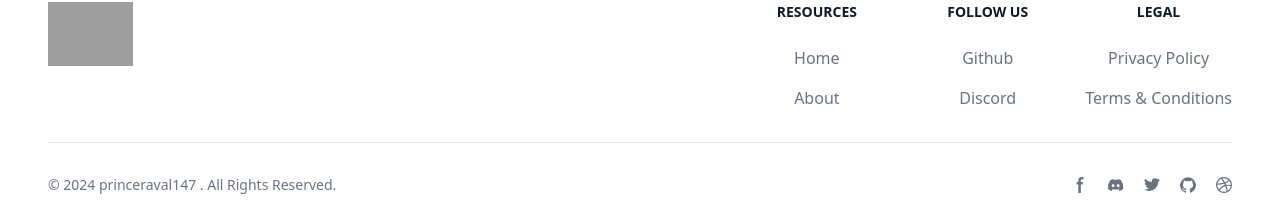
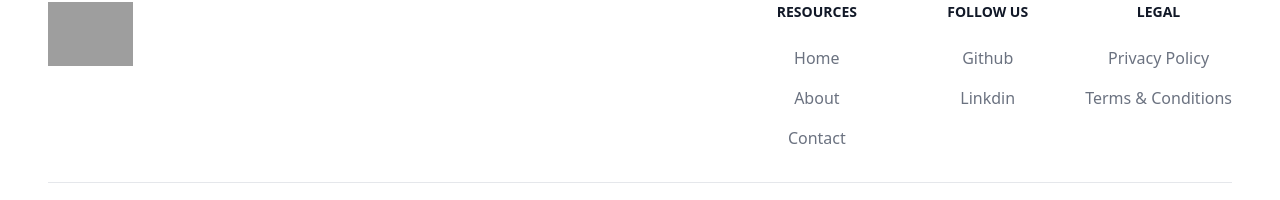
Before and after one commit to princeraval147/prince-website, a React (Vite) app: page / in a window 1280 px wide. Shown: the part 1111-1311 px from the top of the page. Built offline with nearby package versions, Linux system fonts and the light colour scheme; grey boxes are pictures that could not be loaded.

Commit message:
React Website With Tailwind CSS

```diff
--- a/src/components/Footer.jsx
+++ b/src/components/Footer.jsx
@@ -25,9 +25,14 @@ const Footer = () => {
                                             Home
                                         </Link>
                                     </li>
-                                    <li>
+                                    <li className='mb-4'>
                                         <Link to="/about" className="hover:underline">
                                             About
+                                        </Link>
+                                    </li>
+                                    <li>
+                                        <Link to="/contact" className="hover:underline">
+                                            Contact
                                         </Link>
                                     </li>
                                 </ul>
@@ -36,18 +41,20 @@ const Footer = () => {
                                 <h2 className="mb-6 text-sm font-semibold text-gray-900 uppercase">Follow us</h2>
                                 <ul className="text-gray-500 font-medium">
                                     <li className="mb-4">
-                                        <a
-                                            href="https://github.com/princeraval147"
+                                        <Link
+                                            to="https://github.com/princeraval147"
                                             className="hover:underline"
                                             target="_blank"
-                                        // rel="noreferrer"
                                         >
                                             Github
-                                        </a>
+                                        </Link>
                                     </li>
                                     <li>
-                                        <Link to="/" className="hover:underline">
-                                            Discord
+                                        <Link
+                                            to="https://www.linkedin.com/in/prince-raval-718729249/" className="hover:underline"
+                                            target='_blank'
+                                        >
+                                            Linkdin
                                         </Link>
                                     </li>
                                 </ul>
@@ -88,7 +95,7 @@ const Footer = () => {
                                     <path
                                         // fill-rule="evenodd"
                                         d="M6.135 3H8V0H6.135a4.147 4.147 0 0 0-4.142 4.142V6H0v3h2v9.938h3V9h2.021l.592-3H5V3.591A.6.6 0 0 1 5.592 3h.543Z"
-                                        // clip-rule="evenodd"
+                                    // clip-rule="evenodd"
                                     />
                                 </svg>
                                 <span className="sr-only">Facebook page</span>
@@ -116,7 +123,7 @@ const Footer = () => {
                                     <path
                                         // fill-rule="evenodd"
                                         d="M20 1.892a8.178 8.178 0 0 1-2.355.635 4.074 4.074 0 0 0 1.8-2.235 8.344 8.344 0 0 1-2.605.98A4.13 4.13 0 0 0 13.85 0a4.068 4.068 0 0 0-4.1 4.038 4 4 0 0 0 .105.919A11.705 11.705 0 0 1 1.4.734a4.006 4.006 0 0 0 1.268 5.392 4.165 4.165 0 0 1-1.859-.5v.05A4.057 4.057 0 0 0 4.1 9.635a4.19 4.19 0 0 1-1.856.07 4.108 4.108 0 0 0 3.831 2.807A8.36 8.36 0 0 1 0 14.184 11.732 11.732 0 0 0 6.291 16 11.502 11.502 0 0 0 17.964 4.5c0-.177 0-.35-.012-.523A8.143 8.143 0 0 0 20 1.892Z"
-                                        // clip-rule="evenodd"
+                                    // clip-rule="evenodd"
                                     />
                                 </svg>
                                 <span className="sr-only">Twitter page</span>
@@ -132,7 +139,7 @@ const Footer = () => {
                                     <path
                                         // fill-rule="evenodd"
                                         d="M10 .333A9.911 9.911 0 0 0 6.866 19.65c.5.092.678-.215.678-.477 0-.237-.01-1.017-.014-1.845-2.757.6-3.338-1.169-3.338-1.169a2.627 2.627 0 0 0-1.1-1.451c-.9-.615.07-.6.07-.6a2.084 2.084 0 0 1 1.518 1.021 2.11 2.11 0 0 0 2.884.823c.044-.503.268-.973.63-1.325-2.2-.25-4.516-1.1-4.516-4.9A3.832 3.832 0 0 1 4.7 7.068a3.56 3.56 0 0 1 .095-2.623s.832-.266 2.726 1.016a9.409 9.409 0 0 1 4.962 0c1.89-1.282 2.717-1.016 2.717-1.016.366.83.402 1.768.1 2.623a3.827 3.827 0 0 1 1.02 2.659c0 3.807-2.319 4.644-4.525 4.889a2.366 2.366 0 0 1 .673 1.834c0 1.326-.012 2.394-.012 2.72 0 .263.18.572.681.475A9.911 9.911 0 0 0 10 .333Z"
-                                        // clip-rule="evenodd"
+                                    // clip-rule="evenodd"
                                     />
                                 </svg>
                                 <span className="sr-only">GitHub account</span>
@@ -148,7 +155,7 @@ const Footer = () => {
                                     <path
                                         // fill-rule="evenodd"
                                         d="M10 0a10 10 0 1 0 10 10A10.009 10.009 0 0 0 10 0Zm6.613 4.614a8.523 8.523 0 0 1 1.93 5.32 20.094 20.094 0 0 0-5.949-.274c-.059-.149-.122-.292-.184-.441a23.879 23.879 0 0 0-.566-1.239 11.41 11.41 0 0 0 4.769-3.366ZM8 1.707a8.821 8.821 0 0 1 2-.238 8.5 8.5 0 0 1 5.664 2.152 9.608 9.608 0 0 1-4.476 3.087A45.758 45.758 0 0 0 8 1.707ZM1.642 8.262a8.57 8.57 0 0 1 4.73-5.981A53.998 53.998 0 0 1 9.54 7.222a32.078 32.078 0 0 1-7.9 1.04h.002Zm2.01 7.46a8.51 8.51 0 0 1-2.2-5.707v-.262a31.64 31.64 0 0 0 8.777-1.219c.243.477.477.964.692 1.449-.114.032-.227.067-.336.1a13.569 13.569 0 0 0-6.942 5.636l.009.003ZM10 18.556a8.508 8.508 0 0 1-5.243-1.8 11.717 11.717 0 0 1 6.7-5.332.509.509 0 0 1 .055-.02 35.65 35.65 0 0 1 1.819 6.476 8.476 8.476 0 0 1-3.331.676Zm4.772-1.462A37.232 37.232 0 0 0 13.113 11a12.513 12.513 0 0 1 5.321.364 8.56 8.56 0 0 1-3.66 5.73h-.002Z"
-                                        // clip-rule="evenodd"
+                                    // clip-rule="evenodd"
                                     />
                                 </svg>
                                 <span className="sr-only">Dribbble account</span>
```
